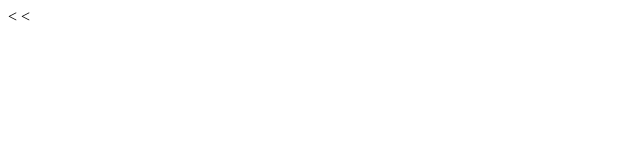
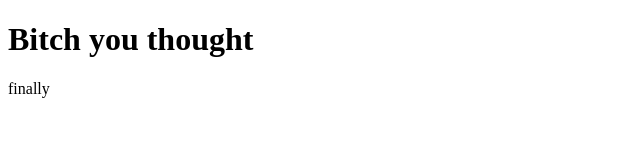
Before and after one commit to asternaut/learning-git, a plain HTML site: page index.html in a window 1280 px wide. Shown: the whole page, without its empty margins (0-640 px from the left). Drawn offline with Linux system fonts and the light colour scheme.

Commit message:
new p and head

```diff
--- a/index.html
+++ b/index.html
@@ -1,11 +1,12 @@
 <!DOCTYPE html>
 <html>
-<<head>
-
-</head>
-<<body>
-
-
+<head>
+   <meta charset="utf-8">
+   <title>Home</title>
+ </head>
+<body>
+  <h1>Bitch you thought</h1>
+  <p>finally</p>
 </body>
 
 </html>
```
